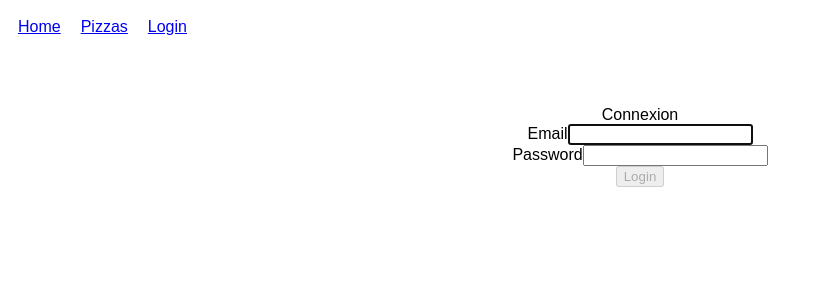
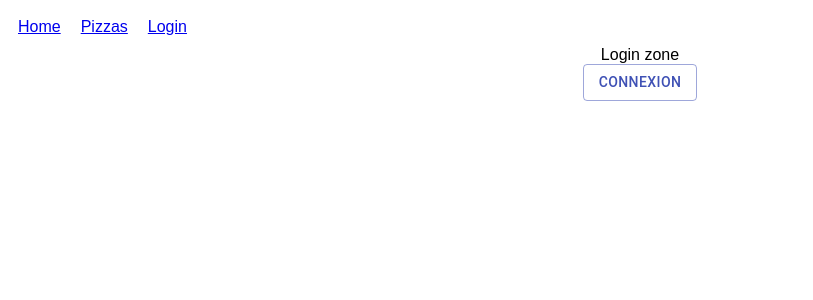
Before and after one commit to LockyBounty/pizzaawoo, a React (Create React App) app: page /login in a window 1280 px wide. Shown: the top 300 px of the page, without its empty margins (0-813 px from the left). Built offline with nearby package versions, Linux system fonts and the light colour scheme.

Commit message:
Added - Login popup

```diff
--- a/package.json
+++ b/package.json
@@ -9,6 +9,7 @@
   ],
   "main": "src/index.tsx",
   "dependencies": {
+    "@material-ui/core": "4.11.3",
     "react": "17.0.1",
     "react-dom": "17.0.1",
     "react-router-dom": "latest",
--- a/src/login/Login.tsx
+++ b/src/login/Login.tsx
@@ -1,11 +1,30 @@
 import "../styles.css";
-import Form from "react-bootstrap/Form";
-import Button from "react-bootstrap/Button";
 import { useState } from "react";
+
+import Button from "@material-ui/core/Button";
+import TextField from "@material-ui/core/TextField";
+import {
+  Input,
+  InputLabel,
+  InputAdornment,
+  OutlinedInput
+} from "@material-ui/core";
+import Dialog from "@material-ui/core/Dialog";
+import DialogActions from "@material-ui/core/DialogActions";
+import DialogContent from "@material-ui/core/DialogContent";
+import DialogContentText from "@material-ui/core/DialogContentText";
+import DialogTitle from "@material-ui/core/DialogTitle";
+import FormControl from "@material-ui/core/FormControl";
+import IconButton from "@material-ui/core/IconButton";
 
 function Login() {
   const [email, setEmail] = useState("");
   const [password, setPassword] = useState("");
+  const [open, setOpen] = useState(false);
+  const [values, setValues] = useState({
+    password: "",
+    showPassword: false
+  });
 
   function validateForm() {
     return email.length > 0 && password.length > 0;
@@ -15,34 +34,87 @@ function Login() {
     ev.preventDefault();
     console.log("test");
   }
+  const handleClickOpen = () => {
+    setOpen(true);
+  };
+
+  const handleClose = () => {
+    setOpen(false);
+  };
+
+  const handleClickShowPassword = () => {
+    setValues({ ...values, showPassword: !values.showPassword });
+  };
+
+  const handleMouseDownPassword = (event) => {
+    event.preventDefault();
+  };
 
   return (
-    <div className="Login">
-      <Form onSubmit={handleSubmit}>
-        <label>Connexion</label>
-        <Form.Group controlId="email">
-          <Form.Label>Email</Form.Label>
-          <Form.Control
-            autoFocus
-            type="email"
-            value={email}
-            onChange={(e) => setEmail(e.target.value)}
-          />
-        </Form.Group>
-        <Form.Group controlId="password">
-          <Form.Label>Password</Form.Label>
-          <Form.Control
-            type="password"
-            value={password}
-            onChange={(e) => setPassword(e.target.value)}
-          />
-        </Form.Group>
-        <Button block size="lg" type="submit" disabled={!validateForm()}>
-          Login
+    <div>
+      <div>Login zone</div>
+      <div>
+        <Button variant="outlined" color="primary" onClick={handleClickOpen}>
+          Connexion
         </Button>
-      </Form>
+        <Dialog
+          open={open}
+          onClose={handleClose}
+          aria-labelledby="form-dialog-title"
+        >
+          <DialogTitle id="form-dialog-title">Authentification</DialogTitle>
+          <DialogContent className="login-form-zone">
+            <FormControl variant="outlined">
+              <InputLabel>Email</InputLabel>
+              <OutlinedInput
+                autoFocus
+                id="email"
+                type="email"
+                fullWidth
+                required
+                endAdornment={
+                  <InputAdornment position="end">
+                    <IconButton
+                      aria-label="toggle password visibility"
+                      onClick={handleClickShowPassword}
+                      onMouseDown={handleMouseDownPassword}
+                      edge="end"
+                    ></IconButton>
+                  </InputAdornment>
+                }
+                labelWidth={50}
+              />
+            </FormControl>
+
+            <FormControl className="login-form-zone" variant="outlined">
+              <InputLabel>Password</InputLabel>
+              <OutlinedInput
+                id="pass"
+                type="password"
+                fullWidth
+                required
+                endAdornment={
+                  <InputAdornment position="end">
+                    <IconButton
+                      aria-label="toggle password visibility"
+                      onClick={handleClickShowPassword}
+                      onMouseDown={handleMouseDownPassword}
+                      edge="end"
+                    ></IconButton>
+                  </InputAdornment>
+                }
+                labelWidth={70}
+              />
+            </FormControl>
+          </DialogContent>
+          <DialogActions>
+            <Button onClick={handleClose} color="primary">
+              Connexion
+            </Button>
+          </DialogActions>
+        </Dialog>
+      </div>
     </div>
   );
 }
-
 export default Login;
--- a/src/styles.css
+++ b/src/styles.css
@@ -47,6 +47,20 @@ ul {
 }
 .navbar_main > div {
   margin: 10px;
+}
+
+/*******************LOGIN POPUP********************/
+
+.login-form-zone {
+  display: flex;
+  flex-direction: column;
+  margin: 10px 0;
+}
+
+.auth-input-box {
+  align-items: center;
+  text-align: center;
+  height: 40px !important;
 }
 
 /*******************HEADER********************/
```
